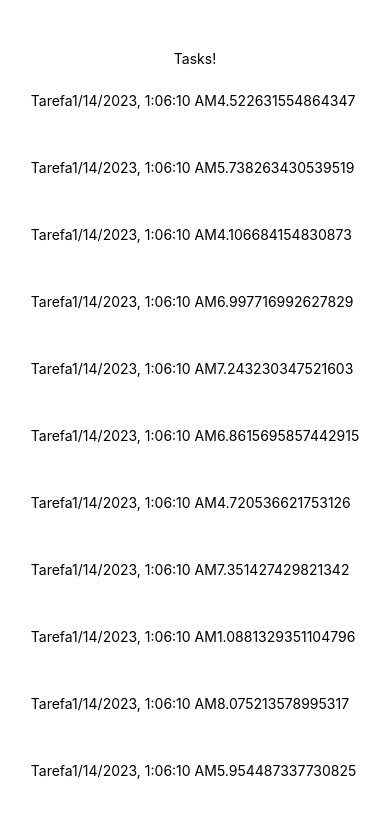
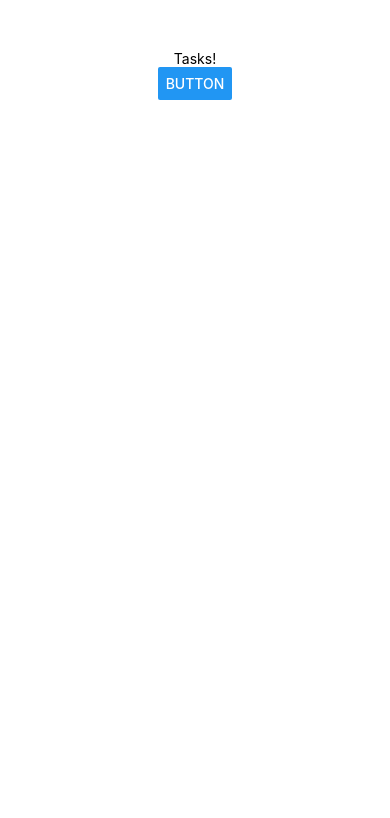
Before and after one commit to fabioVitorTavares/Tasks-mobile, a React Native app in the folder Tasks-mobile/: screen / in a window 390 px wide. Shown: the top 818 px of the page. Built offline with nearby package versions, Linux system fonts and the light colour scheme.

Commit message:
commit 020220232011

```diff
--- a/Tasks-mobile/App.js
+++ b/Tasks-mobile/App.js
@@ -17,16 +17,6 @@ export default function App() {
 
       <ScrollView>
         <Task/>
-        <Task/>
-        <Task/>
-        <Task/>
-        <Task/>
-        <Task/>
-        <Task/>
-        <Task/>
-        <Task/>
-        <Task/>
-        <Task/>
       </ScrollView>
     </View>
   );
--- a/Tasks-mobile/components/task/index.tsx
+++ b/Tasks-mobile/components/task/index.tsx
@@ -1,39 +1,33 @@
 import React from "react";
-import { StyleSheet, Text, View, ScrollView } from 'react-native';
+import {
+  StyleSheet,
+  Text,
+  View,
+  ScrollView,
+  TouchableOpacity,
+  Button,
+  Alert,
+} from "react-native";
 
-const log = () => {
-  console.log('logou')
-}
-
-const newDate =  () => {
-  return new Date().toLocaleString()
-}
-
-
+const functionf = () => {
+  Alert.alert("Click to");
+};
 
 export function Task(t: string, key: Number) {
   return (
-    <Text
-      style={styles.task}
-    >
-      Tarefa
-      {
-        newDate()}{
-        Math.random() * 10
-      }
-    </Text>
-  )
-};
-
-
+    <TouchableOpacity>
+      <Button title="button" onPress={functionf}></Button>
+    </TouchableOpacity>
+  );
+}
 
 const styles = StyleSheet.create({
   task: {
     flex: 1,
-    color: '#52f3g2',
-    backgroundColor: '#fff',
-    alignItems: 'center',
-    justifyContent: 'center',
+    color: "#52f3g2",
+    backgroundColor: "#fff",
+    alignItems: "center",
+    justifyContent: "center",
     margin: 25,
   },
 });
--- a/Tasks-mobile/package.json
+++ b/Tasks-mobile/package.json
@@ -15,7 +15,10 @@
     "expo-splash-screen": "~0.17.5",
     "expo-status-bar": "~1.4.2",
     "react": "18.1.0",
-    "react-native": "0.70.5"
+    "react-native": "0.70.5",
+    "typescript": "^4.6.3",
+    "@types/react": "~18.0.24",
+    "@types/react-native": "~0.70.6"
   },
   "devDependencies": {
     "@babel/core": "^7.12.9"
--- /dev/null
+++ b/Tasks-mobile/tsconfig.json
@@ -0,0 +1,4 @@
+{
+  "compilerOptions": {},
+  "extends": "expo/tsconfig.base"
+}
```
Also changed, not shown: 1 other file (tests, documents, lock files or other folders).
